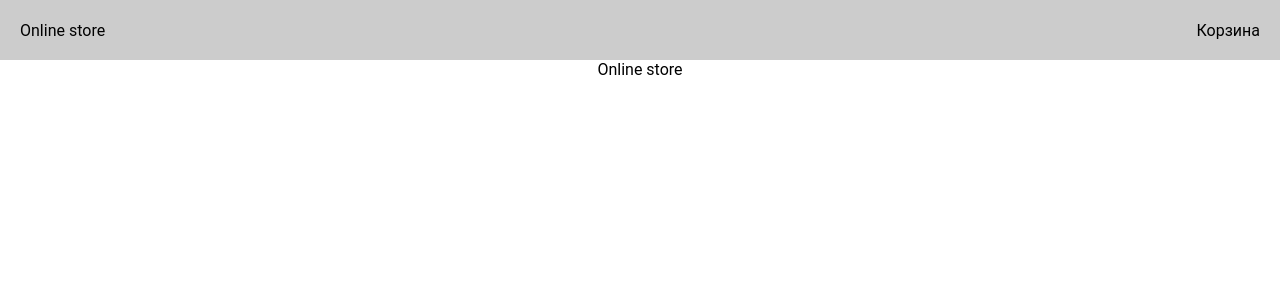
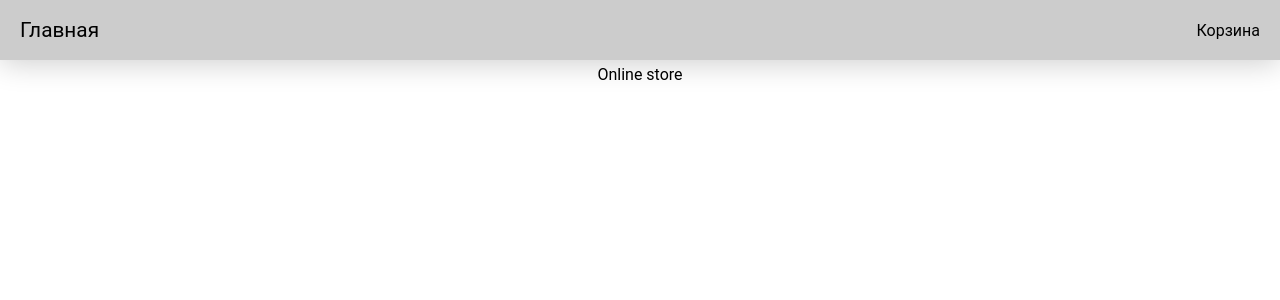
Before and after one commit to alexeyShuncko/shop, a Next.js app: page / in a window 1280 px wide. Shown: the top 300 px of the page. Built offline with nearby package versions, Linux system fonts and the light colour scheme.

Commit message:
Ссылки

```diff
--- a/components/MainLayout.js
+++ b/components/MainLayout.js
@@ -1,15 +1,16 @@
 import Head from "next/head"
 import Link from "next/link"
-import { useRouter } from "next/router"
 import s from '../styles/Layout.module.css'
 
 
 export const MainLayout = ({ children }) => {
 
-    const router = useRouter()
-
-    const clickHandler =()=> {
-        router.push('/')
+    const clickHandler =(e)=> {
+        if (e.target.localName === 'a') {
+            let list =  e.currentTarget.querySelectorAll('a')
+            list.forEach(el => el.classList.remove(s.active))
+            e.target.classList.toggle(s.active)
+        }
     }
 
     return (
@@ -17,8 +18,8 @@ export const MainLayout = ({ children }) => {
             <Head>
                 <title>Shop</title>
             </Head>
-            <nav className={s.navigation}>
-                <span onClick={clickHandler}>Online store</span>
+            <nav className={s.navigation} onClick={clickHandler}>
+                <Link href={'/'} className={s.active} >Главная</Link>
                 <Link href={'/basket'}>Корзина</Link>
             </nav>
             <main className={s.container}>
--- a/styles/Layout.module.css
+++ b/styles/Layout.module.css
@@ -9,13 +9,14 @@
     justify-content: space-between;
     align-items: center;
     padding: 20px;
+    box-shadow: 0 3px 30px rgba(0, 0, 0, 0.2);
 }
 
-.navigation span {
-    cursor: pointer;
+.navigation a.active {
+   font-size: 1.3em;
 }
 
 .container {
-    margin-top: 60px;
+    margin-top: 65px;
     text-align: center;
 }
```
